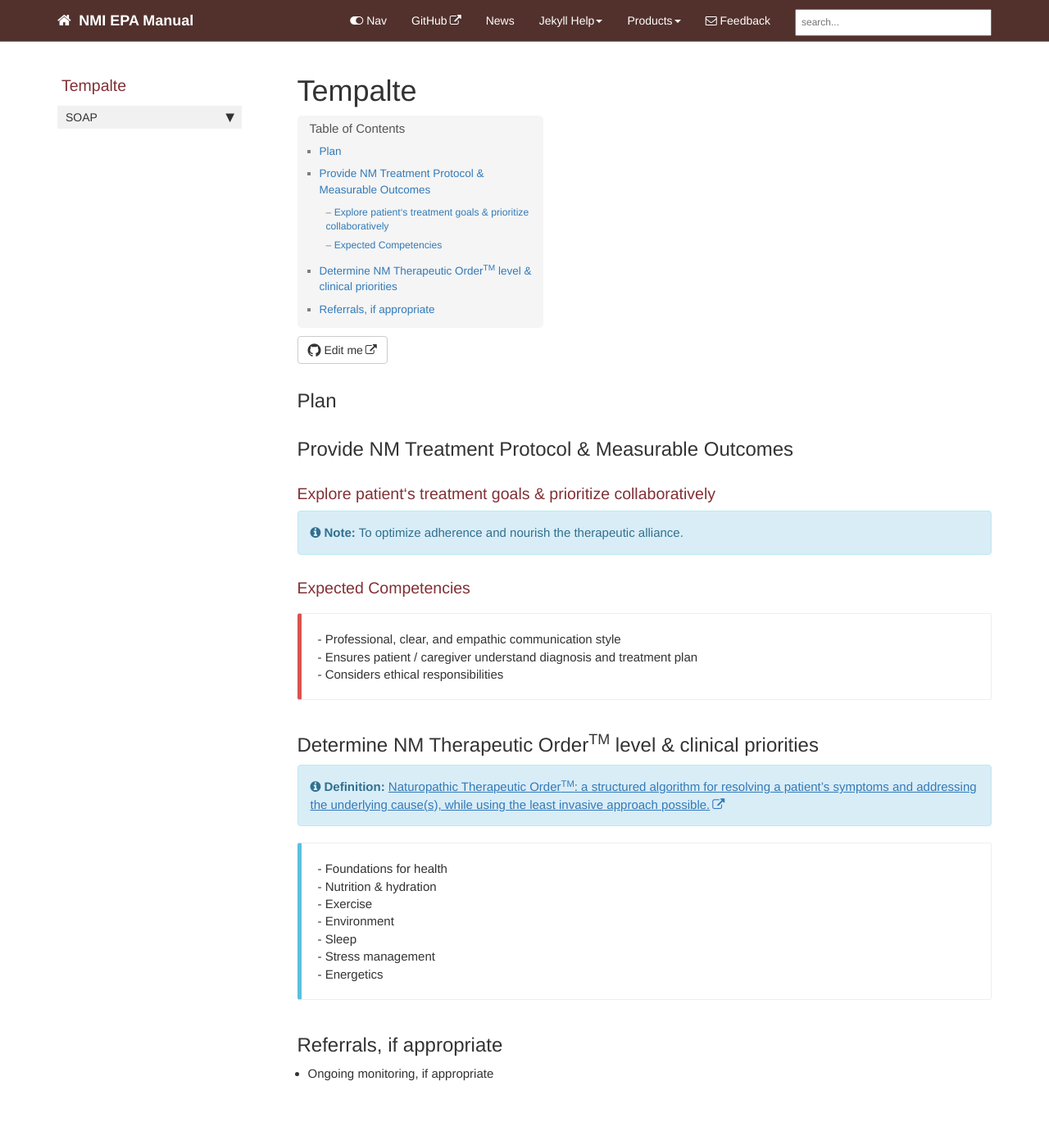
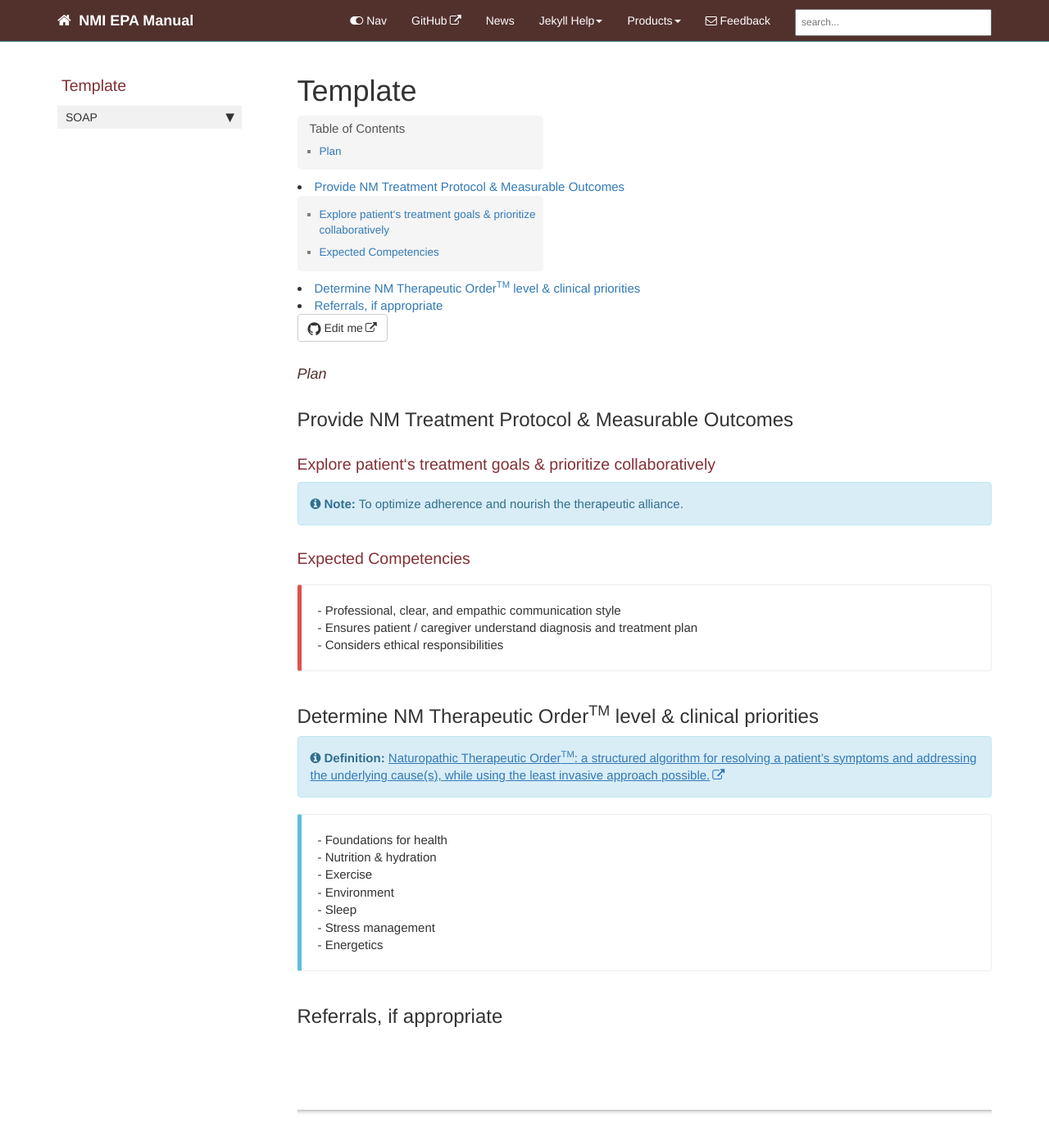
Before and after one commit to naturemed/naturemed.github.io, a Jekyll site: the page built from pages/epa/000_template/epa_plan.md, in a window 1280 px wide and 1400 px high. Shown: the top 1397 px of the window at 82% size. Built offline with Jekyll 4.4.1, drawn with Linux system fonts in a browser that asks for light colours; comment, search, counter and statistics services are not loaded.

Commit message:
template cleanup

```diff
--- a/pages/epa/000_template/epa_plan.md
+++ b/pages/epa/000_template/epa_plan.md
@@ -1,28 +1,24 @@
 ---
 epa_id: 0
 folder: epa/000_template
-title: Tempalte
+title: Template
 keywords:
 summary:
 sidebar: soap_sidebar
 permalink: epa_plan_0.html
 ---
 
-## Plan
+#### Plan
 ## Provide NM Treatment Protocol & Measurable Outcomes
+
 ### Explore patient‘s treatment goals & prioritize collaboratively
 {% include note.html content='To optimize adherence and nourish the therapeutic alliance.' %}
 
-
 ### Expected Competencies
 {% include callout.html content= '- Professional, clear, and empathic communication style<br>- Ensures patient / caregiver understand diagnosis and treatment plan<br>- Considers ethical responsibilities' type="danger" %}
-
 
 ## Determine NM Therapeutic Order<sup>TM</sup> level & clinical priorities
 {% include definition.html content="[Naturopathic Therapeutic Order<sup>TM</sup>: a structured algorithm for resolving a patient's symptoms and addressing the underlying cause(s), while using the least invasive approach possible.](https://fnminstitute.org/therapeutic-order/)" %}
 {% include callout.html content= '- Foundations for health<br>- Nutrition & hydration<br>- Exercise<br>- Environment<br>- Sleep<br>- Stress management<br>- Energetics' type="info" %}
 
-
-
 ## Referrals, if appropriate
-- Ongoing monitoring, if appropriate
```
Also changed, not shown: pages/epa/000_template/epa_objective.md (+2 -6 lines), pages/epa/000_template/epa_subjective.md (+0 -14 lines).
